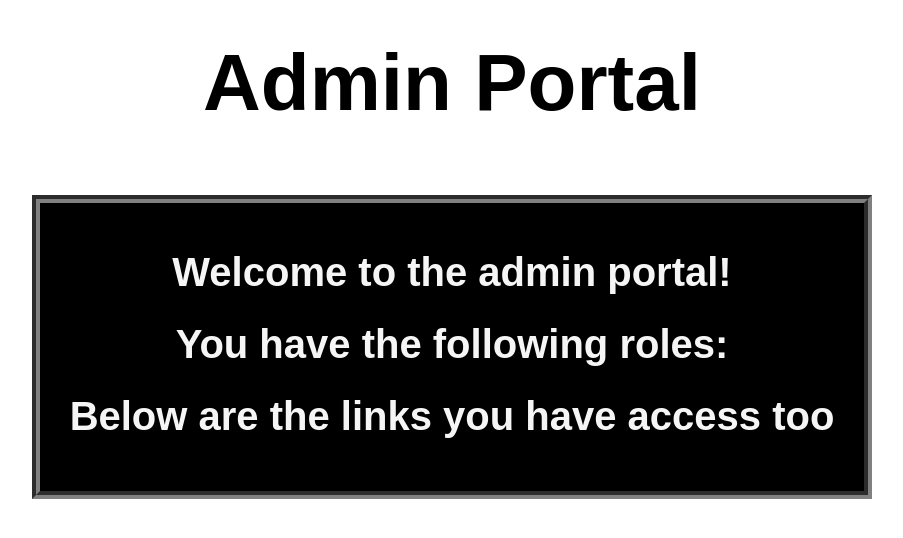
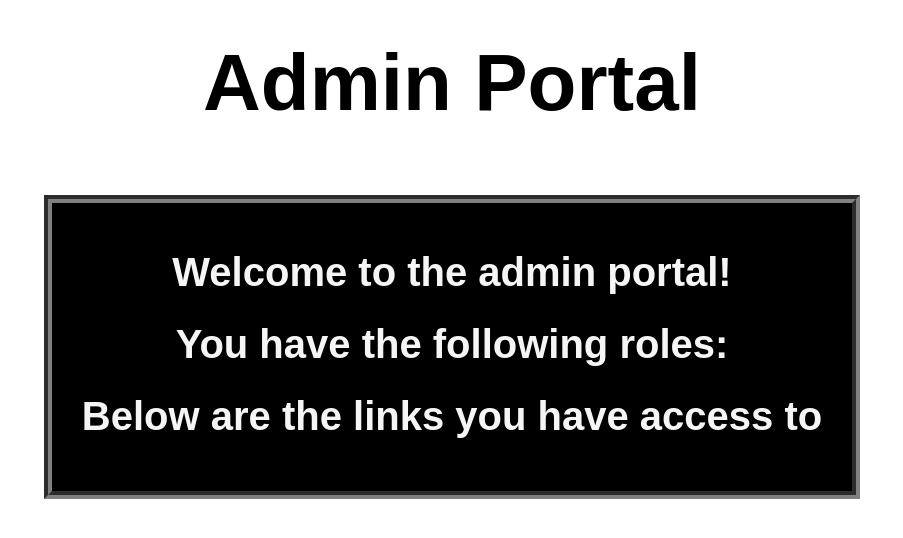
Before and after one commit to R32-PT/SE_Project, a Flask app: page /portal in a window 1280 px wide. Shown: the part 63-601 px from the top of the page, without its empty margins (188-1091 px from the left). Run offline with Flask 2, Linux system fonts and the light colour scheme; the visitor is signed in with stand-in values (Sample User, id 1); some libraries are stand-ins or nearby versions.

Commit message:
Update portal.html

```diff
--- a/templates/portal.html
+++ b/templates/portal.html
@@ -15,7 +15,7 @@
                 <h1>Welcome to the admin portal!</h1>
                 <h1>You have the following roles:</h1>
                 <h1 class="p">{{p}}</h1>
-                <h1>Below are the links you have access too</h1>
+                <h1>Below are the links you have access to</h1>
                 <div class="roles">
                     {% for x in roles %}
                     <a class="active" href="#">{{x}}</a>
```
